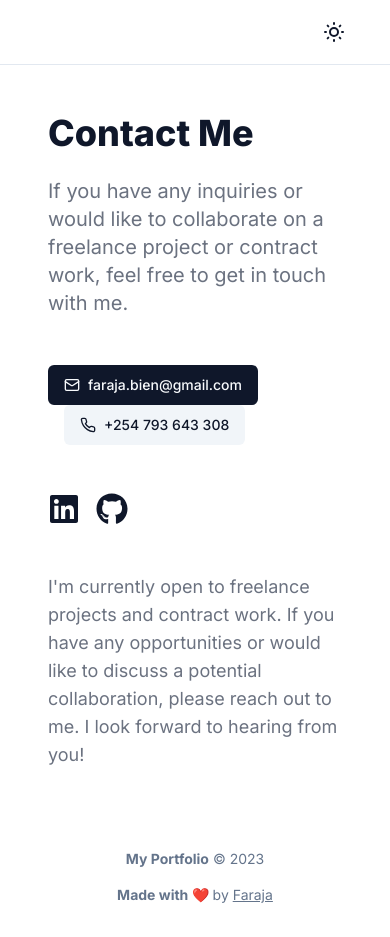
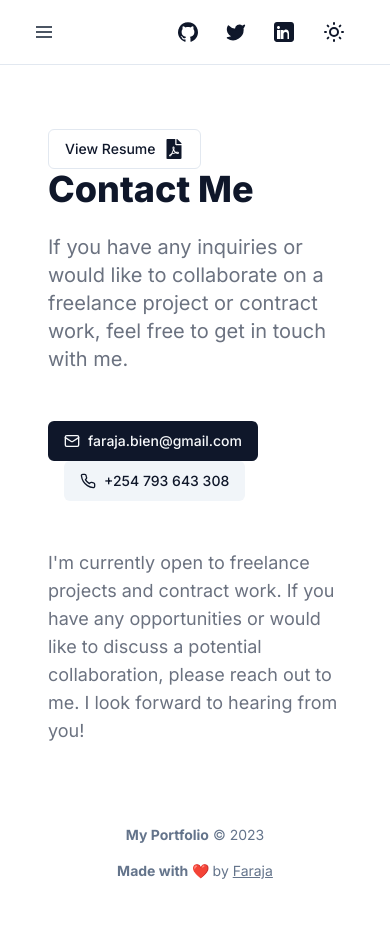
Before and after one commit to farajabien/portfolio, a Next.js app: page /contact in a window 390 px wide. After the commit the page ends 913 px from the top, so only its background shows below. Built offline with nearby package versions, Linux system fonts and the light colour scheme.

Commit message:
responsive design

```diff
--- a/app/contact/page.tsx
+++ b/app/contact/page.tsx
@@ -1,14 +1,23 @@
 import Link from "next/link"
 import { Mail } from "lucide-react"
-import { FaGithub, FaLinkedin } from "react-icons/fa"
+import { FaFilePdf, FaGithub, FaLinkedin, FaTwitter } from "react-icons/fa"
 import { FiPhone } from "react-icons/fi"
 
+import { siteConfig } from "@/config/site"
 import { Button } from "@/components/ui/button"
 
 export default function ContactPage() {
   return (
     <main className="container grid items-center">
       <div className="mx-auto max-w-6xl items-center px-4 py-12 sm:px-6 lg:px-8">
+        <div className="mt-4">
+          <Link href="resume.pdf" target="_blank" rel="noopener noreferrer">
+            <Button variant="outline" className="flex items-center space-x-2 ">
+              <span>View Resume</span>
+              <FaFilePdf size={20} />
+            </Button>
+          </Link>
+        </div>
         <h1 className="text-4xl font-extrabold sm:text-5xl md:text-6xl">
           Contact Me
         </h1>
@@ -40,24 +49,7 @@ export default function ContactPage() {
             </Button>
           </Link>
         </div>
-        <div className="mt-12 flex  items-center space-x-4">
-          <Link
-            href="https://www.linkedin.com/in/bienvenufaraja/"
-            passHref
-            target="_blank"
-            rel="noopener noreferrer"
-          >
-            <FaLinkedin size={32} />
-          </Link>
-          <Link
-            href="https://github.com/farajabien"
-            passHref
-            target="_blank"
-            rel="noopener noreferrer"
-          >
-            <FaGithub size={32} />
-          </Link>
-        </div>
+
         <p className="mt-12 text-lg text-gray-500">
           I&apos;m currently open to freelance projects and contract work. If
           you have any opportunities or would like to discuss a potential
--- a/components/icons.tsx
+++ b/components/icons.tsx
@@ -29,4 +29,12 @@ export const Icons = {
       ></path>
     </svg>
   ),
+  linkedIn: (props: LucideProps) => (
+    <svg viewBox="0 0 512 512" {...props}>
+      <path
+        fill="currentColor"
+        d="M437.016 0H74.983C33.629 0 0 33.629 0 74.983v362.033C0 478.371 33.629 512 74.983 512h362.033C478.371 512 512 478.371 512 437.016V74.983C512 33.629 478.371 0 437.016 0zM153.6 435.2H76.8V204.8h76.8v230.4zm-38.4-256c-21.299 0-38.4-17.101-38.4-38.4s17.101-38.4 38.4-38.4 38.4 17.101 38.4 38.4-17.101 38.4-38.4 38.4zm307.2 256h-76.8v-128c0-28.301-22.899-51.2-51.2-51.2s-51.2 22.899-51.2 51.2v128h-76.8V204.8h76.8v28.16c12.8-22.4 38.4-38.4 64-38.4 44.8 0 76.8 38.4 76.8 96.8V435.2z"
+      ></path>
+    </svg>
+  ),
 }
--- a/components/main-nav.tsx
+++ b/components/main-nav.tsx
@@ -1,3 +1,5 @@
+"use client"
+
 import * as React from "react"
 import Link from "next/link"
 
@@ -10,32 +12,66 @@ interface MainNavProps {
 }
 
 export function MainNav({ items }: MainNavProps) {
+  const [menuOpen, setMenuOpen] = React.useState(false)
+
+  const handleMenuToggle = () => {
+    setMenuOpen(!menuOpen)
+  }
+
   return (
-    <div className="flex gap-6 md:gap-10">
+    <div className="flex items-center justify-between gap-6 md:gap-10">
+      <div className="flex items-center space-x-2">
+        <button className="block md:hidden" onClick={handleMenuToggle}>
+          <svg
+            className="h-6 w-6 fill-current text-gray-600"
+            viewBox="0 0 24 24"
+            xmlns="http://www.w3.org/2000/svg"
+          >
+            {menuOpen ? (
+              <path
+                fillRule="evenodd"
+                clipRule="evenodd"
+                d="M4 6h16v2H4zm0 5h16v2H4zm0 5h16v2H4z"
+              />
+            ) : (
+              <path
+                fillRule="evenodd"
+                clipRule="evenodd"
+                d="M4 6h16v2H4zm0 5h16v2H4zm0 5h16v2H4z"
+              />
+            )}
+          </svg>
+        </button>
         <Link href="/" className="hidden items-center space-x-2 md:flex">
           <span className="hidden font-bold sm:inline-block">
             {siteConfig.name}
           </span>
         </Link>
-      {items?.length ? (
-        <nav className="hidden gap-6 md:flex">
+      </div>
+
+      <div
+        className={cn("md:flex md:flex-row md:space-x-4", {
+          hidden: !menuOpen || !items || items.length === 0,
+        })}
+      >
         {items?.map(
           (item, index) =>
             item.href && (
               <Link
                 key={index}
                 href={item.href}
-                  className={cn(
-                    "flex items-center text-lg font-semibold text-muted-foreground sm:text-sm",
-                    item.disabled && "cursor-not-allowed opacity-80"
-                  )}
+                className="
+                  px-4
+                  py-2
+                  text-sm
+                  font-medium
+                "
               >
                 {item.title}
               </Link>
             )
         )}
-        </nav>
-      ) : null}
+      </div>
     </div>
   )
 }
--- a/components/site-header.tsx
+++ b/components/site-header.tsx
@@ -1,4 +1,8 @@
+import Link from "next/link"
+
 import { siteConfig } from "@/config/site"
+import { buttonVariants } from "@/components/ui/button"
+import { Icons } from "@/components/icons"
 import { MainNav } from "@/components/main-nav"
 import { ThemeToggle } from "@/components/theme-toggle"
 
@@ -9,6 +13,52 @@ export function SiteHeader() {
         <MainNav items={siteConfig.mainNav} />
         <div className="flex flex-1 items-center justify-end space-x-4">
           <nav className="flex items-center space-x-1">
+            <Link
+              href={siteConfig.links.github}
+              target="_blank"
+              rel="noreferrer"
+            >
+              <div
+                className={buttonVariants({
+                  size: "sm",
+                  variant: "ghost",
+                })}
+              >
+                <Icons.gitHub className="h-5 w-5" />
+                <span className="sr-only">GitHub</span>
+              </div>
+            </Link>
+            <Link
+              href={siteConfig.links.twitter}
+              target="_blank"
+              rel="noreferrer"
+            >
+              <div
+                className={buttonVariants({
+                  size: "sm",
+                  variant: "ghost",
+                })}
+              >
+                <Icons.twitter className="h-5 w-5 fill-current" />
+                <span className="sr-only">Twitter</span>
+              </div>
+            </Link>
+
+            <Link
+              href={siteConfig.links.linkedIn}
+              target="_blank"
+              rel="noreferrer"
+            >
+              <div
+                className={buttonVariants({
+                  size: "sm",
+                  variant: "ghost",
+                })}
+              >
+                <Icons.linkedIn className="h-5 w-5 fill-current" />
+                <span className="sr-only">LinkedIn</span>
+              </div>
+            </Link>
             <ThemeToggle />
           </nav>
         </div>
--- a/config/site.ts
+++ b/config/site.ts
@@ -3,7 +3,7 @@ export type SiteConfig = typeof siteConfig
 export const siteConfig = {
   name: "My Portfolio",
   description:
-    "My starter nextjs tailwind with shadcn ui",
+    "Welcome to my portfolio website! I'm Bienvenu Faraja, a passionate full-stack web developer with expertise in front-end and back-end technologies. Explore my projects, which showcase my skills in ReactJS, NodeJS, and NextJS. Get in touch with me to discuss freelance opportunities or collaborate on exciting projects. Don't forget to check out my resume for more details about my experience and qualifications. Let's build amazing web applications together!",
   mainNav: [
     {
       title: "Projects",
@@ -15,8 +15,8 @@ export const siteConfig = {
     },
   ],
   links: {
-    twitter: "https://twitter.com/shadcn",
-    github: "https://github.com/shadcn/ui",
-    docs: "https://ui.shadcn.com",
+    twitter: "https://twitter.com/farajabien",
+    github: "https://github.com/farajabien",
+    linkedIn: "https://www.linkedin.com/in/bienvenufaraja",
   },
 }
```
Lines whose indentation alone changed are shown as unchanged.
